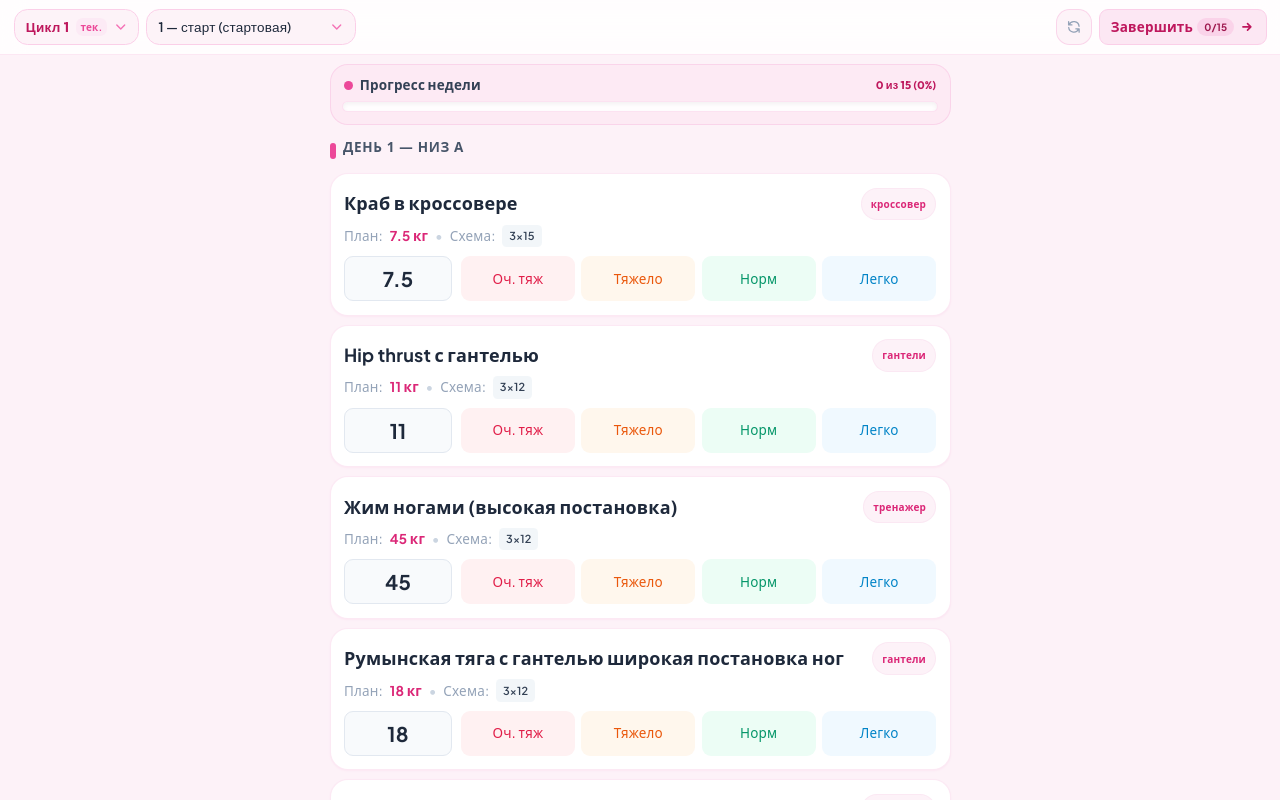
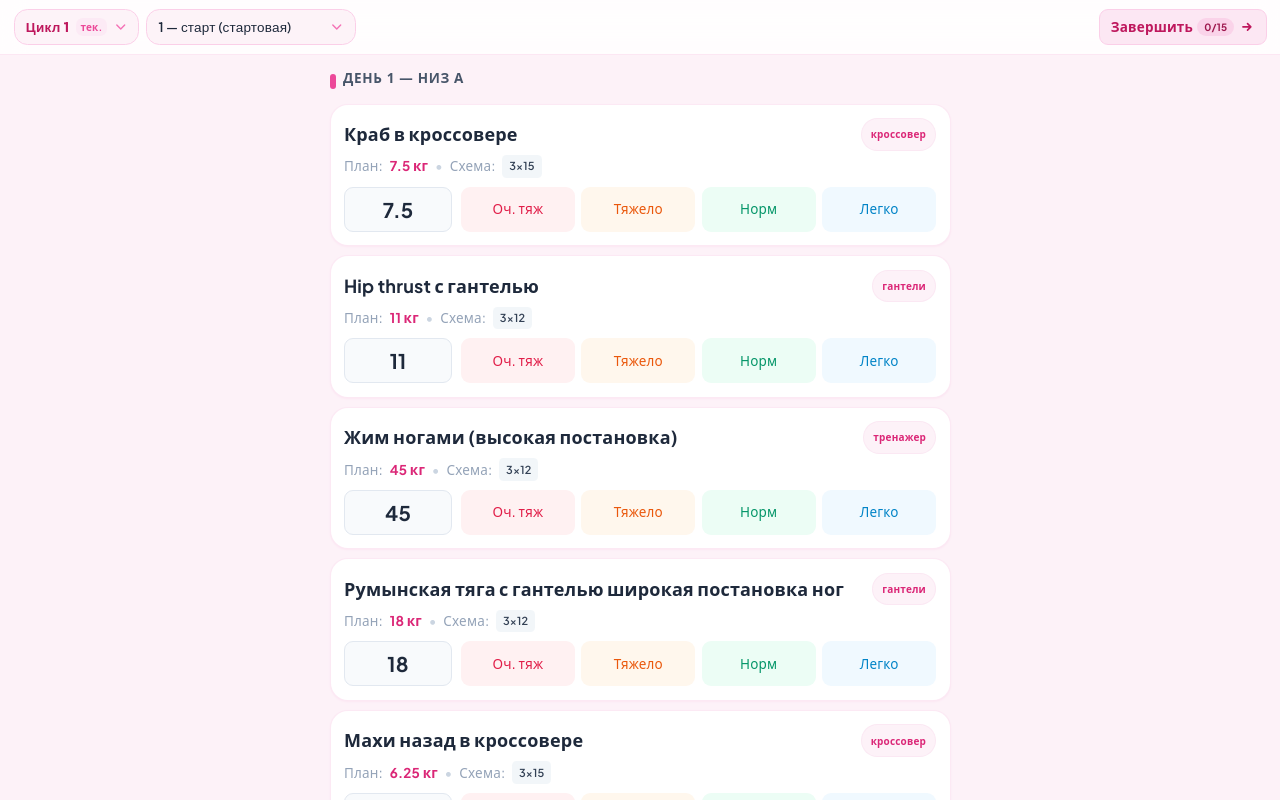
Before and after one commit to nMaks2006/Gym-girl, a React (Vite) app: page / in a window 1280 px wide. Shown: the top 800 px of the page. Built offline with nearby package versions, Linux system fonts and the light colour scheme.

Commit message:
Remove weekly progress bar and reset to cycle 1 button as requested

```diff
--- a/src/App.jsx
+++ b/src/App.jsx
@@ -14,30 +14,11 @@ export default function App() {
     updateFact,
     removeFact,
     getFact,
-    completeWeek,
-    resetWorkoutData
+    completeWeek
   } = useWorkoutState();
 
   // Локальное состояние веса ввода для каждого упражнения (ключ: cycle_week_exId)
   const [inputWeights, setInputWeights] = useState({});
-
-  const handleResetData = () => {
-    setModalState({
-      title: 'Сбросить все тренировки?',
-      subtitle: 'Очистка сохраненных данных',
-      notice: (
-        <span>
-          Все записанные веса и история будут удалены. Приложение начнется с <strong className="font-bold text-pink-900">Цикла 1, Недели 1</strong> с базовым плановым весом.
-        </span>
-      ),
-      type: 'confirm',
-      onConfirm: () => {
-        resetWorkoutData();
-        setInputWeights({});
-        setModalState(null);
-      }
-    });
-  };
 
   // Проверка: находится ли пользователь в актуальном этапе тренировок
   const isCurrentView = viewCycle === currentCycle && viewWeek === currentWeek;
@@ -70,11 +51,6 @@ export default function App() {
 
   const missingExercisesCurrent = getMissingExercises(currentWeek, currentCycle);
   const isCurrentWeekComplete = missingExercisesCurrent.length === 0;
-
-  // Прогресс заполнения для просматриваемой недели (viewWeek, viewCycle)
-  const viewMissingExercises = getMissingExercises(viewWeek, viewCycle);
-  const viewCompletedCount = exercises.length - viewMissingExercises.length;
-  const viewProgressPercent = Math.round((viewCompletedCount / exercises.length) * 100);
 
   // Состояние модального окна уведомления/подтверждения в розовом стиле
   const [modalState, setModalState] = useState(null);
@@ -315,20 +291,8 @@ export default function App() {
           </button>
         </div>
 
-        {/* Кнопка "Завершить неделю" и кнопка "Сброс" */}
-        <div className="shrink-0 flex items-center gap-1.5">
-          {/* Кнопка полного сброса данных */}
-          <button
-            type="button"
-            onClick={handleResetData}
-            title="Сбросить все тренировки до исходного состояния"
-            className="h-8 w-8 rounded-xl bg-pink-50/90 hover:bg-rose-100/80 active:scale-95 text-slate-400 hover:text-rose-600 border border-pink-200/80 flex items-center justify-center transition-all cursor-pointer shadow-2xs shrink-0"
-          >
-            <svg className="w-3.5 h-3.5" fill="none" stroke="currentColor" viewBox="0 0 24 24">
-              <path strokeLinecap="round" strokeLinejoin="round" strokeWidth="2" d="M4 4v5h.582m15.356 2A8.001 8.001 0 004.582 9m0 0H9m11 11v-5h-.581m0 0a8.003 8.003 0 01-15.357-2m15.357 2H15" />
-            </svg>
-          </button>
-
+        {/* Кнопка "Завершить неделю" (рендерится ТОЛЬКО в актуальном режиме) */}
+        <div className="shrink-0 flex items-center">
           {isCurrentView ? (
             <button
               onClick={handleFinishWeek}
@@ -370,27 +334,6 @@ export default function App() {
 
       {/* Основной контент */}
       <main className="max-w-xl mx-auto px-3 pt-2">
-        {/* Полоска прогресса выполнения недели с округленными углами и гармоничными розовыми оттенками */}
-        <div className="mb-3 bg-pink-100/70 border border-pink-200/80 rounded-2xl p-2.5 shadow-2xs">
-          <div className="flex items-center justify-between text-xs mb-1.5 px-0.5 font-sans">
-            <span className="font-semibold text-slate-700 flex items-center gap-1.5">
-              <span className="w-2 h-2 rounded-full bg-pink-500 inline-block animate-pulse"></span>
-              <span>Прогресс недели</span>
-            </span>
-            <span className="font-bold text-pink-700 font-display text-[11px]">
-              {viewCompletedCount} из {exercises.length} ({viewProgressPercent}%)
-            </span>
-          </div>
-
-          {/* Сама закругленная полоска */}
-          <div className="w-full h-2.5 bg-white/90 rounded-full overflow-hidden p-0.5 border border-pink-200/60 shadow-inner">
-            <div
-              className="h-full bg-gradient-to-r from-pink-400 via-pink-500 to-pink-600 rounded-full transition-all duration-500 ease-out shadow-xs"
-              style={{ width: `${Math.max(viewProgressPercent > 0 ? 4 : 0, viewProgressPercent)}%` }}
-            ></div>
-          </div>
-        </div>
-
         {Object.entries(groupedExercises).map(([dayTitle, dayExercises]) => (
           <section key={dayTitle} className="mb-4">
             {/* Компактный заголовок дня */}
```
